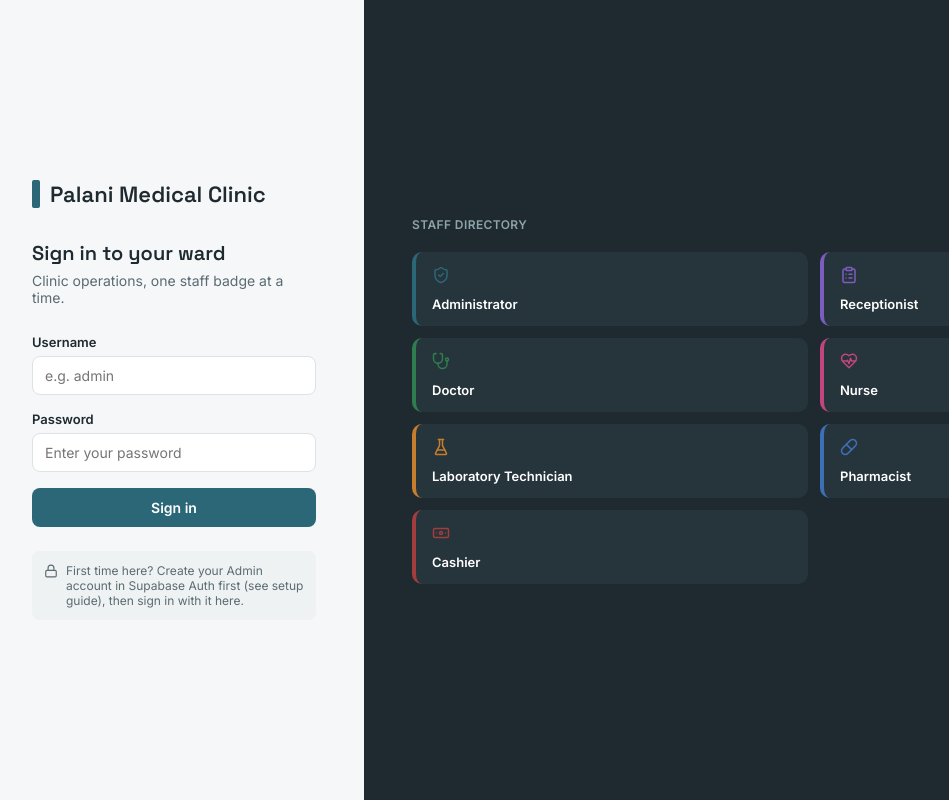
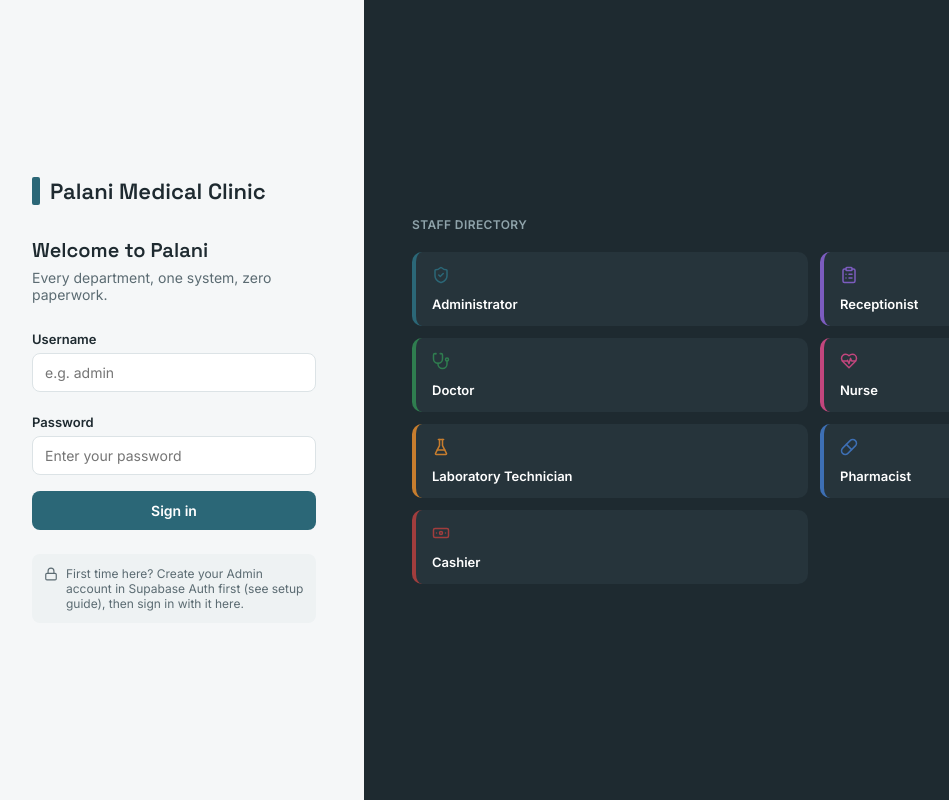
Before and after one commit to johnsafari-1/palani-medical-clinic, a React (Vite) app: page / in a window 1280 px wide. Shown: the whole page, without its empty margins (16-965 px from the left). Built offline with nearby package versions, Linux system fonts and the light colour scheme; no server answers.

Commit message:
Polish UI with hover states, interactive icons, and role-aware login form

```diff
--- a/src/components/AdminDashboard.jsx
+++ b/src/components/AdminDashboard.jsx
@@ -65,14 +65,14 @@ export default function AdminDashboard({ staff, onLogout }) {
       <div style={{ padding: 32, maxWidth: 900, margin: "0 auto" }}>
         <div style={{ display: "flex", gap: 8, marginBottom: 24 }}>
           <button
-            className="wl-btn"
+            className="wl-btn wl-tab"
             onClick={() => setTab("staff")}
             style={{ background: tab === "staff" ? "#2B6777" : "#F5F7F8", color: tab === "staff" ? "#fff" : "#5B6B72" }}
           >
             Staff accounts
           </button>
           <button
-            className="wl-btn"
+            className="wl-btn wl-tab"
             onClick={() => setTab("price")}
             style={{ background: tab === "price" ? "#2B6777" : "#F5F7F8", color: tab === "price" ? "#fff" : "#5B6B72" }}
           >
@@ -140,7 +140,7 @@ export default function AdminDashboard({ staff, onLogout }) {
                     <div style={{ fontSize: 13, fontWeight: 600 }}>{u.name}</div>
                   </div>
                   {u.role !== "Admin" && (
-                    <button className="wl-btn" onClick={() => removeStaff(u.id)} style={{ background: "transparent", color: "#A13D3D", padding: 6 }} aria-label="Remove staff">
+                    <button className="wl-btn icon-btn danger" onClick={() => removeStaff(u.id)} style={{ color: "#A13D3D" }} aria-label="Remove staff" title="Remove staff account">
                       <Trash2 size={15} />
                     </button>
                   )}
--- a/src/components/DoctorDashboard.jsx
+++ b/src/components/DoctorDashboard.jsx
@@ -216,7 +216,7 @@ export default function DoctorDashboard({ staff, onLogout }) {
               Select a patient from the list to start a consultation.
             </div>
           ) : (
-            <div>
+            <div key={selected.id} className="wl-fade-in">
               <div style={{ background: "#fff", border: "1px solid #DCE3E6", borderRadius: 12, padding: 18, marginBottom: 16, display: "flex", alignItems: "center", gap: 14 }}>
                 <div style={{ width: 40, height: 40, borderRadius: "50%", background: "#2F7D4F1A", display: "flex", alignItems: "center", justifyContent: "center" }}>
                   <User size={18} color="#2F7D4F" />
@@ -317,7 +317,7 @@ export default function DoctorDashboard({ staff, onLogout }) {
                       <input className="wl-input" value={r.drug} onChange={(e) => updateRxRow(r.key, "drug", e.target.value)} placeholder="Drug name" />
                       <input className="wl-input" value={r.dosage} onChange={(e) => updateRxRow(r.key, "dosage", e.target.value)} placeholder="Dosage" />
                       <input className="wl-input" value={r.instructions} onChange={(e) => updateRxRow(r.key, "instructions", e.target.value)} placeholder="Frequency / duration" />
-                      <button type="button" className="wl-btn" onClick={() => removeRxRow(r.key)} style={{ background: "transparent", color: "#A13D3D", padding: 6 }} aria-label="Remove drug row">
+                      <button type="button" className="wl-btn icon-btn danger" onClick={() => removeRxRow(r.key)} style={{ color: "#A13D3D" }} aria-label="Remove drug row" title="Remove this drug">
                         <X size={15} />
                       </button>
                     </div>
--- a/src/components/Header.jsx
+++ b/src/components/Header.jsx
@@ -11,7 +11,7 @@ export default function Header({ staff, onLogout }) {
         <span style={{ fontFamily: "Space Grotesk, sans-serif", fontWeight: 600, fontSize: 18 }}>Palani Medical Clinic</span>
       </div>
       <div style={{ display: "flex", alignItems: "center", gap: 14 }}>
-        <span className="wl-badge" style={{ background: meta.color + "1A", color: meta.color }}>
+        <span className="wl-badge" title={`Signed in as ${meta.label}`} style={{ background: meta.color + "1A", color: meta.color, cursor: "default" }}>
           <Icon size={14} /> {meta.label}
         </span>
         <div style={{ textAlign: "right" }}>
--- a/src/components/LoginScreen.jsx
+++ b/src/components/LoginScreen.jsx
@@ -1,4 +1,4 @@
-import { useState } from "react";
+import { useRef, useState } from "react";
 import { Lock, AlertCircle } from "lucide-react";
 import { supabase, usernameToEmail } from "../supabaseClient";
 import { ROLES } from "../constants";
@@ -8,6 +8,13 @@ export default function LoginScreen() {
   const [password, setPassword] = useState("");
   const [error, setError] = useState("");
   const [loading, setLoading] = useState(false);
+  const [activeRole, setActiveRole] = useState(null);
+  const usernameRef = useRef(null);
+
+  function handleRoleClick(role) {
+    setActiveRole(role);
+    usernameRef.current?.focus();
+  }
 
   async function handleLogin(e) {
     e.preventDefault();
@@ -31,12 +38,32 @@ export default function LoginScreen() {
           <div style={{ width: 8, height: 28, borderRadius: 2, background: "#2B6777" }} />
           <span style={{ fontFamily: "Space Grotesk, sans-serif", fontWeight: 600, fontSize: 22 }}>Palani Medical Clinic</span>
         </div>
-        <h1 style={{ fontFamily: "Space Grotesk, sans-serif", fontWeight: 600, fontSize: 20, margin: "0 0 6px" }}>Sign in to your ward</h1>
-        <p style={{ color: "#5B6B72", fontSize: 14, margin: "0 0 28px" }}>Clinic operations, one staff badge at a time.</p>
+        <h1 style={{ fontFamily: "Space Grotesk, sans-serif", fontWeight: 600, fontSize: 20, margin: "0 0 6px" }}>Welcome to Palani</h1>
+        <p style={{ color: "#5B6B72", fontSize: 14, margin: "0 0 28px" }}>Every department, one system, zero paperwork.</p>
 
         <form onSubmit={handleLogin}>
-          <label style={{ fontSize: 13, fontWeight: 600, display: "block", marginBottom: 6 }}>Username</label>
-          <input className="wl-input" value={username} onChange={(e) => setUsername(e.target.value)} placeholder="e.g. admin" style={{ marginBottom: 16 }} />
+          <div style={{ display: "flex", alignItems: "center", justifyContent: "space-between", marginBottom: 6 }}>
+            <label style={{ fontSize: 13, fontWeight: 600 }}>Username</label>
+            {activeRole && (
+              <span className="wl-fade-in wl-badge" style={{ background: activeRole.color + "1A", color: activeRole.color }}>
+                {activeRole.label}
+              </span>
+            )}
+          </div>
+          <input
+            ref={usernameRef}
+            className="wl-input"
+            value={username}
+            onChange={(e) => setUsername(e.target.value)}
+            placeholder={activeRole ? `e.g. ${activeRole.key.toLowerCase().replace(/\s+/g, "")}1` : "e.g. admin"}
+            style={{ marginBottom: 6, borderColor: activeRole ? activeRole.color : undefined, boxShadow: activeRole ? `0 0 0 3px ${activeRole.color}1F` : undefined }}
+          />
+          {activeRole && (
+            <p className="wl-fade-in" style={{ fontSize: 12, color: "#7C8A90", margin: "0 0 10px" }}>
+              Ask your Admin to create this login for you — they assign the {activeRole.label} role from their dashboard.
+            </p>
+          )}
+          <div style={{ marginBottom: activeRole ? 6 : 16 }} />
           <label style={{ fontSize: 13, fontWeight: 600, display: "block", marginBottom: 6 }}>Password</label>
           <input className="wl-input" type="password" value={password} onChange={(e) => setPassword(e.target.value)} placeholder="Enter your password" style={{ marginBottom: 16 }} />
           {error && (
@@ -44,7 +71,7 @@ export default function LoginScreen() {
               <AlertCircle size={14} /> {error}
             </div>
           )}
-          <button className="wl-btn" type="submit" disabled={loading} style={{ width: "100%", background: "#2B6777", color: "#fff", padding: "11px 16px" }}>
+          <button className="wl-btn" type="submit" disabled={loading} style={{ width: "100%", background: activeRole ? activeRole.color : "#2B6777", color: "#fff", padding: "11px 16px" }}>
             {loading ? "Signing in..." : "Sign in"}
           </button>
         </form>
@@ -61,8 +88,25 @@ export default function LoginScreen() {
           {ROLES.map((r) => {
             const Icon = r.icon;
             return (
-              <div key={r.key} style={{ background: "#26343B", borderRadius: 10, padding: "14px 16px", borderLeft: `4px solid ${r.color}` }}>
-                <Icon size={18} color={r.color} />
+              <div
+                key={r.key}
+                className="wl-role-card"
+                role="button"
+                tabIndex={0}
+                title={`Fill the form for a ${r.label} login`}
+                onClick={() => handleRoleClick(r)}
+                onKeyDown={(e) => (e.key === "Enter" || e.key === " ") && handleRoleClick(r)}
+                style={{
+                  background: activeRole?.key === r.key ? "#2E3D45" : "#26343B",
+                  borderRadius: 10,
+                  padding: "14px 16px",
+                  borderLeft: `4px solid ${r.color}`,
+                  boxShadow: activeRole?.key === r.key ? `0 0 0 1px ${r.color}66` : "none",
+                }}
+              >
+                <span className="wl-role-icon">
+                  <Icon size={18} color={r.color} />
+                </span>
                 <div style={{ color: "#fff", fontSize: 13, fontWeight: 600, marginTop: 8 }}>{r.label}</div>
               </div>
             );
--- a/src/components/NurseDashboard.jsx
+++ b/src/components/NurseDashboard.jsx
@@ -108,7 +108,7 @@ export default function NurseDashboard({ staff, onLogout }) {
               Select a patient to log vitals.
             </div>
           ) : (
-            <div>
+            <div key={selected.id} className="wl-fade-in">
               <div style={{ background: "#fff", border: "1px solid #DCE3E6", borderRadius: 12, padding: 18, marginBottom: 16, display: "flex", alignItems: "center", gap: 14 }}>
                 <div style={{ width: 40, height: 40, borderRadius: "50%", background: "#C2467D1A", display: "flex", alignItems: "center", justifyContent: "center" }}>
                   <User size={18} color="#C2467D" />
--- a/src/components/PriceListManager.jsx
+++ b/src/components/PriceListManager.jsx
@@ -112,7 +112,7 @@ export default function PriceListManager() {
                       <button className="wl-btn" onClick={() => toggleActive(item)} style={{ background: "#F5F7F8", color: "#5B6B72", fontSize: 12, padding: "6px 10px" }}>
                         {item.active ? "Deactivate" : "Activate"}
                       </button>
-                      <button className="wl-btn" onClick={() => removeItem(item.id)} style={{ background: "transparent", color: "#A13D3D", padding: 6 }} aria-label="Delete item">
+                      <button className="wl-btn icon-btn danger" onClick={() => removeItem(item.id)} style={{ color: "#A13D3D" }} aria-label="Delete item" title="Delete this price list item">
                         <Trash2 size={15} />
                       </button>
                     </div>
--- a/src/index.css
+++ b/src/index.css
@@ -1,10 +1,98 @@
 * { box-sizing: border-box; }
 body { margin: 0; font-family: Inter, sans-serif; background: #F5F7F8; color: #1E2A30; }
 
-.wl-input { width: 100%; box-sizing: border-box; padding: 10px 12px; border-radius: 8px; border: 1px solid #DCE3E6; font-family: Inter, sans-serif; font-size: 14px; background: #fff; }
+/* ---------- Inputs ---------- */
+.wl-input {
+  width: 100%;
+  box-sizing: border-box;
+  padding: 10px 12px;
+  border-radius: 8px;
+  border: 1px solid #DCE3E6;
+  font-family: Inter, sans-serif;
+  font-size: 14px;
+  background: #fff;
+  transition: border-color 0.15s ease, box-shadow 0.15s ease;
+}
+.wl-input:hover { border-color: #B7C4C9; }
 .wl-input:focus { outline: none; border-color: #2B6777; box-shadow: 0 0 0 3px rgba(43,103,119,0.12); }
-.wl-btn { font-family: Inter, sans-serif; font-weight: 600; font-size: 14px; border-radius: 8px; border: none; cursor: pointer; padding: 10px 16px; transition: opacity 0.15s; }
-.wl-btn:hover { opacity: 0.9; }
-.wl-btn:active { transform: scale(0.98); }
-.wl-btn:disabled { opacity: 0.5; cursor: not-allowed; }
-.wl-badge { display: inline-flex; align-items: center; gap: 6px; border-radius: 8px; padding: 6px 10px; font-size: 12px; font-weight: 600; }
+
+/* ---------- Buttons ---------- */
+.wl-btn {
+  font-family: Inter, sans-serif;
+  font-weight: 600;
+  font-size: 14px;
+  border-radius: 8px;
+  border: none;
+  cursor: pointer;
+  padding: 10px 16px;
+  transition: transform 0.12s ease, box-shadow 0.15s ease, opacity 0.15s ease, background-color 0.15s ease;
+}
+.wl-btn:hover { transform: translateY(-1px); box-shadow: 0 4px 10px rgba(30, 42, 48, 0.12); opacity: 0.95; }
+.wl-btn:active { transform: translateY(0) scale(0.98); box-shadow: none; }
+.wl-btn:disabled { opacity: 0.5; cursor: not-allowed; transform: none; box-shadow: none; }
+.wl-btn:focus-visible { outline: 2px solid #2B6777; outline-offset: 2px; }
+
+/* ---------- Badges ---------- */
+.wl-badge {
+  display: inline-flex;
+  align-items: center;
+  gap: 6px;
+  border-radius: 8px;
+  padding: 6px 10px;
+  font-size: 12px;
+  font-weight: 600;
+  transition: transform 0.12s ease;
+}
+
+/* ---------- Icon-only buttons (trash, remove-row, etc.) ---------- */
+.icon-btn {
+  display: inline-flex;
+  align-items: center;
+  justify-content: center;
+  width: 32px;
+  height: 32px;
+  border-radius: 8px;
+  border: none;
+  background: transparent;
+  cursor: pointer;
+  transition: background-color 0.15s ease, transform 0.12s ease;
+}
+.icon-btn:hover { background: rgba(30, 42, 48, 0.06); transform: scale(1.08); }
+.icon-btn:active { transform: scale(0.95); }
+.icon-btn.danger:hover { background: rgba(161, 61, 61, 0.12); }
+
+/* ---------- Cards / rows that respond to hover ---------- */
+.wl-card {
+  background: #fff;
+  border: 1px solid #DCE3E6;
+  border-radius: 12px;
+  transition: border-color 0.15s ease, box-shadow 0.15s ease;
+}
+.wl-card:hover { box-shadow: 0 4px 16px rgba(30, 42, 48, 0.06); }
+
+.wl-row {
+  transition: background-color 0.15s ease;
+}
+.wl-row:hover { background: #FAFBFC; }
+
+/* ---------- Role directory cards on the login screen ---------- */
+.wl-role-card {
+  cursor: default;
+  transition: transform 0.15s ease, background-color 0.15s ease;
+}
+.wl-role-card:hover { transform: translateY(-2px); background: #2E3D45; }
+.wl-role-card:hover .wl-role-icon { transform: scale(1.15) rotate(-4deg); }
+.wl-role-icon { display: inline-flex; transition: transform 0.2s ease; }
+
+/* ---------- Simple fade-in for content that appears (selected patient panels, etc.) ---------- */
+@keyframes wl-fade-in {
+  from { opacity: 0; transform: translateY(4px); }
+  to { opacity: 1; transform: translateY(0); }
+}
+.wl-fade-in { animation: wl-fade-in 0.2s ease; }
+
+/* ---------- Tab buttons ---------- */
+.wl-tab {
+  transition: background-color 0.15s ease, color 0.15s ease, transform 0.12s ease;
+}
+.wl-tab:hover { transform: translateY(-1px); }
```
